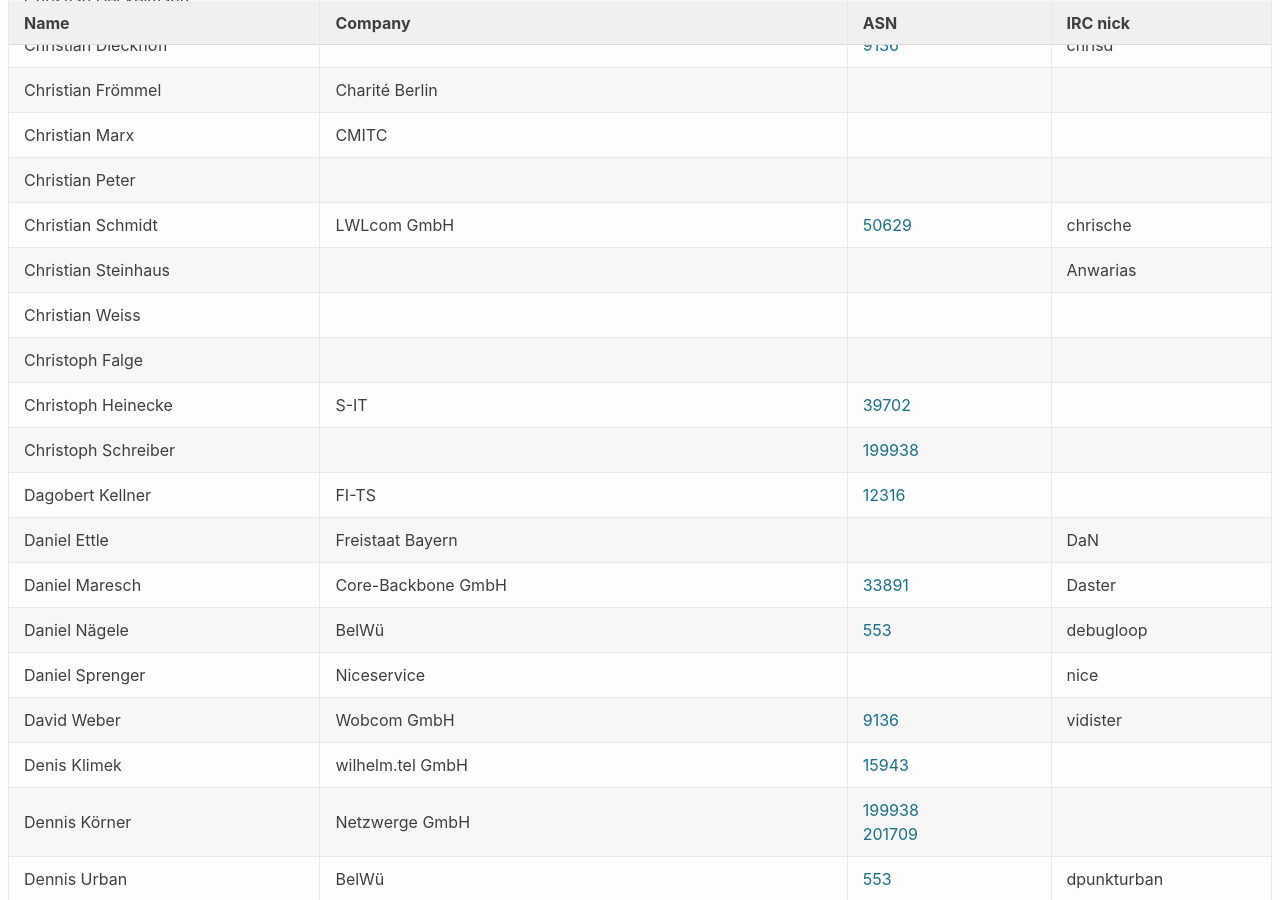
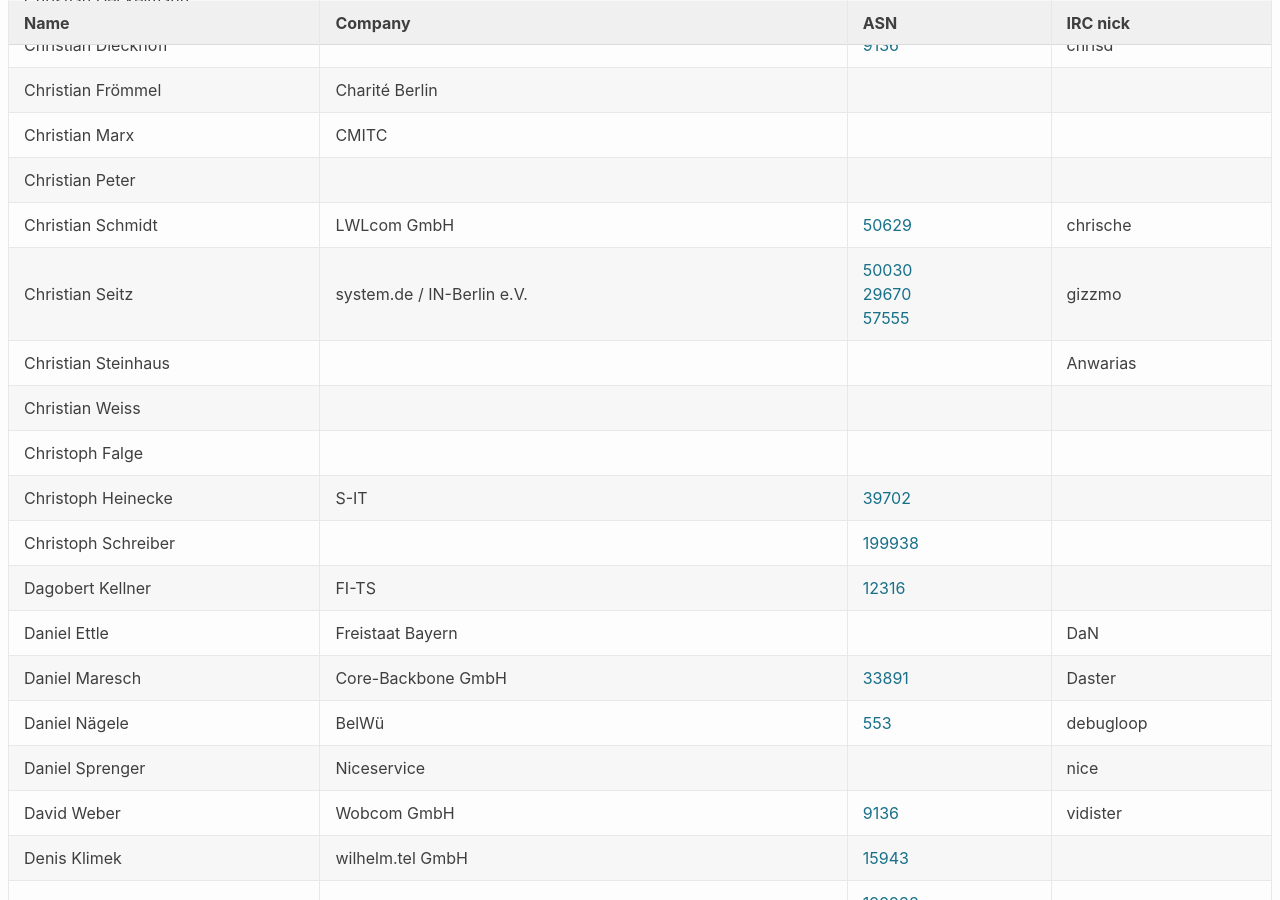
Before and after one commit to denog/pretix-attendeelist, a Jekyll site: the page built from index.markdown, in a window 1280 px wide and 900 px high, scrolled down 1321 px. Built offline with Jekyll 4.4.1, drawn with Linux system fonts in a browser that asks for light colours.

Commit message:
Latest data: Sun Oct 18 20:25:42 UTC 2020

```diff
--- a/_data/attendees.json
+++ b/_data/attendees.json
@@ -186,6 +186,12 @@
     "asn": "50629"
   },
   {
+    "name": "Christian Seitz",
+    "company": "system.de / IN-Berlin e.V.",
+    "irc": "gizzmo",
+    "asn": "50030 29670 57555"
+  },
+  {
     "name": "Christian Steinhaus",
     "company": null,
     "irc": "Anwarias",
```
